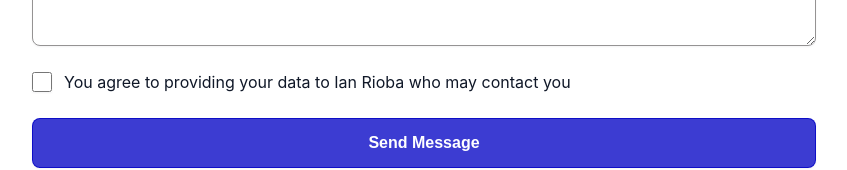
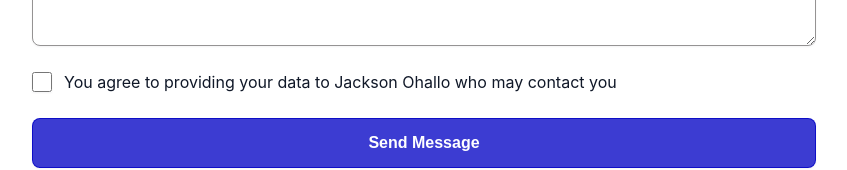
Before and after one commit to MURIUKI2092/hng-intern-, a React (Create React App) app: page /contact in a window 1280 px wide. Shown: the part 566-736 px from the top of the page, without its empty margins (216-1063 px from the left). Built offline with nearby package versions, Linux system fonts and the light colour scheme.

Commit message:
refactor: add name to contact page

```diff
--- a/src/Components/Links.js
+++ b/src/Components/Links.js
@@ -20,7 +20,7 @@ const data = [
 
   {
     id: "book__python",
-    link: "https://books.zuri.team/python-for-beginners?ref_id=IanRioba",
+    link: "https://books.zuri.team/python-for-beginners?ref_id=jacksonOhallo",
     title: "Python Books",
   },
   {
--- a/src/Components/Social.jsx
+++ b/src/Components/Social.jsx
@@ -8,7 +8,10 @@ const Social = () => {
       <a href="https:slack.com/jaseric">
         <img src={slack} alt="slack" />
       </a>
-      <a href="https:github.com/jacksonohallo">
+
+      {/* my other github account is:https://github.com/jacksonohallo */}
+
+      <a href="https:github.com/MURIUKI2092">
         <img src={github} alt="github" />
       </a>
     </div>
--- a/src/Components/pages/contact/Contact.jsx
+++ b/src/Components/pages/contact/Contact.jsx
@@ -68,7 +68,7 @@ const Contact = () => {
           </div>
           <div className="checkbox__container">
             <input type="checkbox" name="agree" /> You agree to providing your
-            data to Ian Rioba who may contact you
+            data to Jackson Ohallo who may contact you
           </div>
           <button type="submit" id="btn__submit">
             Send Message
```
